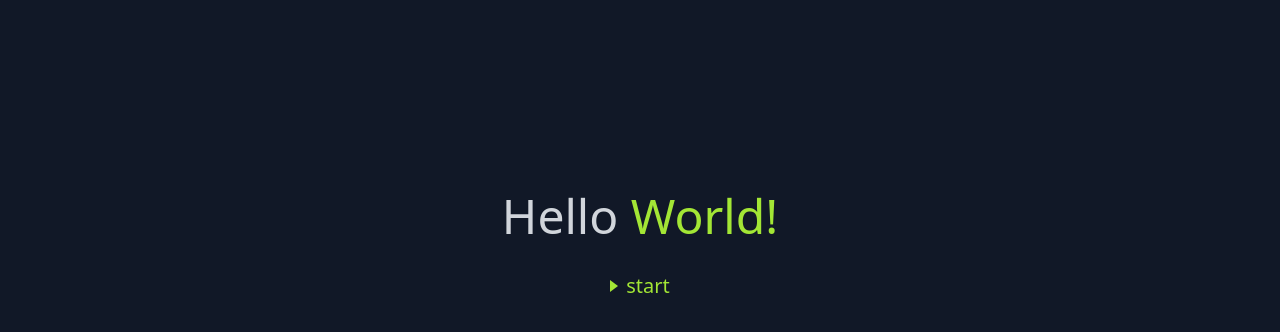
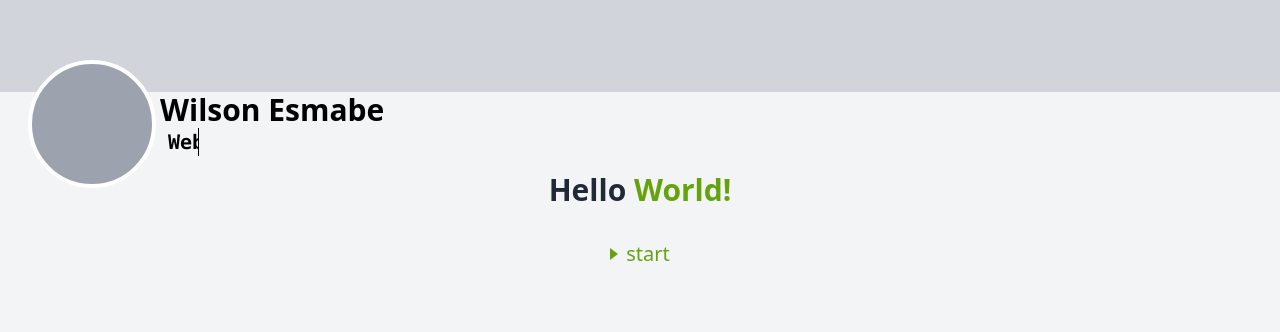
Before and after one commit to Wesmabe1129/sample-vercel-deployment, a React (Vite) app: page / in a window 1280 px wide. Shown: the part 148-480 px from the top of the page. Built offline with nearby package versions, Linux system fonts and the light colour scheme.

Commit message:
making in progress. soon it will be good to showcase!

```diff
--- a/src/main.jsx
+++ b/src/main.jsx
@@ -6,7 +6,7 @@ import { BrowserRouter } from 'react-router-dom'
 
 createRoot(document.getElementById('root')).render(
   <StrictMode>
-    <BrowserRouter>
+    <BrowserRouter future={{ v7_relativeSplatPath: true, v7_startTransition: true}}>
       <App />
     </BrowserRouter>
   </StrictMode>,
--- a/src/pages/Home/homePage.jsx
+++ b/src/pages/Home/homePage.jsx
@@ -6,19 +6,39 @@ const Home = () => {
   };
 
   return (
-    <div className="flex flex-col justify-center items-center h-screen w-screen bg-gray-900 text-gray-300 font-sans">
-      <h1 className="text-5xl">
-        Hello <span className="text-lime-400">World!</span>
-      </h1>
+    <div className="flex flex-col items-center w-screen min-h-screen bg-gray-100 font-sans">
+      {/* Cover Photo */}
+      <div className="w-full h-60 bg-gray-300 relative ">
+        {/* Profile Picture */}
+        <div className="absolute left ml-8 -bottom-24 transform -translate-x-1 w-32 h-32 rounded-full bg-gray-400 border-4 border-white"></div>
+
+        {/* Name and Title */}
+        <div className="absolute left ml-40 -bottom-16 text-black">
+          <div className="">
+            <h1 className="text-3xl font-bold">Wilson Esmabe</h1>
+          </div>
+          <div className="">
+            <h2 className="pl-2 whitespace-nowrap overflow-hidden border-r border-black text-xl font-bold font-mono w-[13.2ch] animate-typeErase animate-blink">
+              <span className="">Web </span><span className="text-green-800">Developer</span>
+            </h2>
+          </div>
+        </div>
+      </div>
+
+      {/* Profile Section */}
+      <div className="mt-20 flex flex-col items-center">
+        <h1 className="text-3xl font-semibold text-gray-800">Hello <span className="text-lime-600">World!</span></h1>
+
         <button
-        className="mt-5 flex items-center gap-2 text-lime-400 text-xl cursor-pointer bg-transparent border-none"
+          className="mt-5 flex items-center gap-2 text-lime-600 text-xl cursor-pointer bg-transparent border-none"
           onClick={handleStart}
         >
           <div
-          className="w-0 h-0 border-l-[8px] border-l-lime-400 border-t-[6px] border-t-transparent border-b-[6px] border-b-transparent"
+            className="w-0 h-0 border-l-[8px] border-l-lime-600 border-t-[6px] border-t-transparent border-b-[6px] border-b-transparent"
           ></div>
           start
         </button>
+      </div>
     </div>
   );
 };
--- a/tailwind.config.js
+++ b/tailwind.config.js
@@ -4,7 +4,23 @@ export default {
     "./src/**/*.{js,jsx,ts,tsx}", // Include all your React components
   ],
   theme: {
-    extend: {},
+    extend: {
+      keyframes: {
+        typeErase: {
+          "0%": { width: "0ch" },          // start typing
+          "40%": { width: "14ch" },        // full text typed
+          "60%": { width: "14ch" },        // pause before erasing
+          "100%": { width: "0ch" }         // erase completely
+        },
+        blink: {
+          "50%": { borderColor: "transparent" }
+        }
+      },
+      animation: {
+        typeErase: "typeErase 5s steps(13, end) infinite",
+        blink: "blink .5s step-end infinite"
+      }
+    },
   },
   plugins: [],
 };
```
Lines whose indentation alone changed are shown as unchanged.
